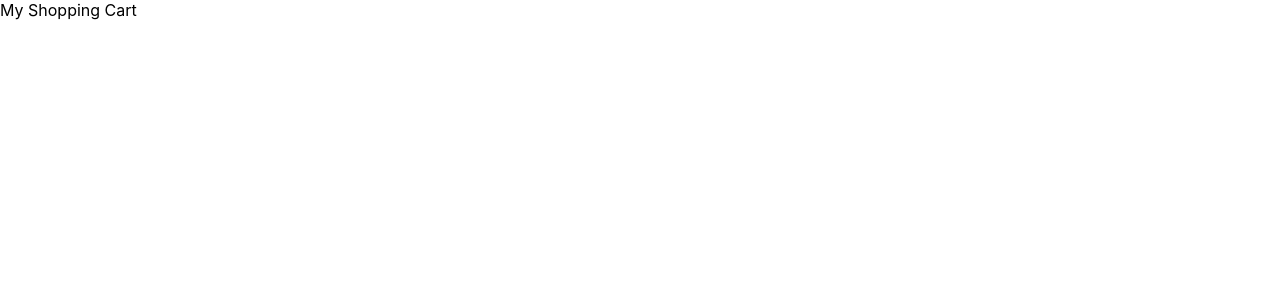
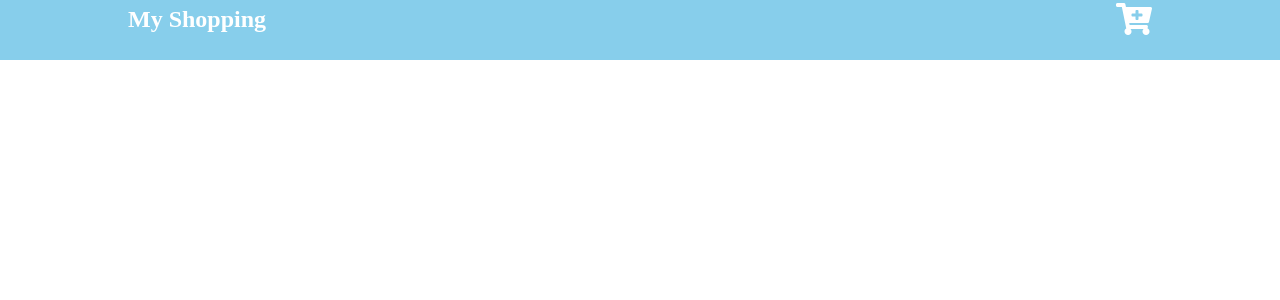
Before and after one commit to amjdp/react-shopping-cart, a React (Create React App) app: page / in a window 1280 px wide. Shown: the top 300 px of the page. Built offline with nearby package versions, Linux system fonts and the light colour scheme.

Commit message:
Created a component Navbar

```diff
--- a/src/App.js
+++ b/src/App.js
@@ -1,8 +1,11 @@
 import React from "react";
+import Navbar from "./components/Navbar";
 
 function App() {
   return (
-    <div>My Shopping Cart</div>
+    <React.Fragment>
+      <Navbar/>
+    </React.Fragment>
   );
 }
 
--- /dev/null
+++ b/src/components/Navbar.css
@@ -0,0 +1,41 @@
+*{
+    margin:0;
+    padding:0;
+}
+nav{
+    width: 100%;
+    height: 60px;
+    background-color: skyblue;
+}
+.nav_box{
+    width: 80%;
+    margin: auto;
+    display: flex;
+    align-items: center;
+    justify-content: space-between;
+}
+.my_shop{
+    font-size: 1.5rem;
+    font-weight: bold;
+    color: white;
+    font-family: cursive;
+    cursor: pointer;
+}
+.cart{
+    cursor: pointer;
+}
+
+.cart span:nth-child(1){
+    font-size: 2rem;
+    color: white;
+}
+
+.cart span:nth-child(2){
+    padding: 0 3px;
+    background-color: red;
+    color: white;
+    font-weight: bold;
+    border-radius: 5px;
+    position: relative;
+    top: -15px;
+}
--- /dev/null
+++ b/src/components/Navbar.js
@@ -0,0 +1,21 @@
+import React from 'react';
+import "./Navbar.css";
+
+function Navbar() {
+    return (
+        <nav>
+        <div className="nav_box">
+            <span className="my_shop">
+                My Shopping
+            </span>
+            <div className="cart">
+                <span>
+                    <i className="fas fa-cart-plus"></i>
+                </span>
+            </div>
+        </div>
+    </nav>
+    );
+  }
+
+  export default Navbar;
```
Also changed, not shown: src/components/Card.js (added), src/components/Cards.css (added), src/components/Cart.css (added), src/components/Cart.js (added), src/components/Home.css (added), src/components/Home.js (added).
